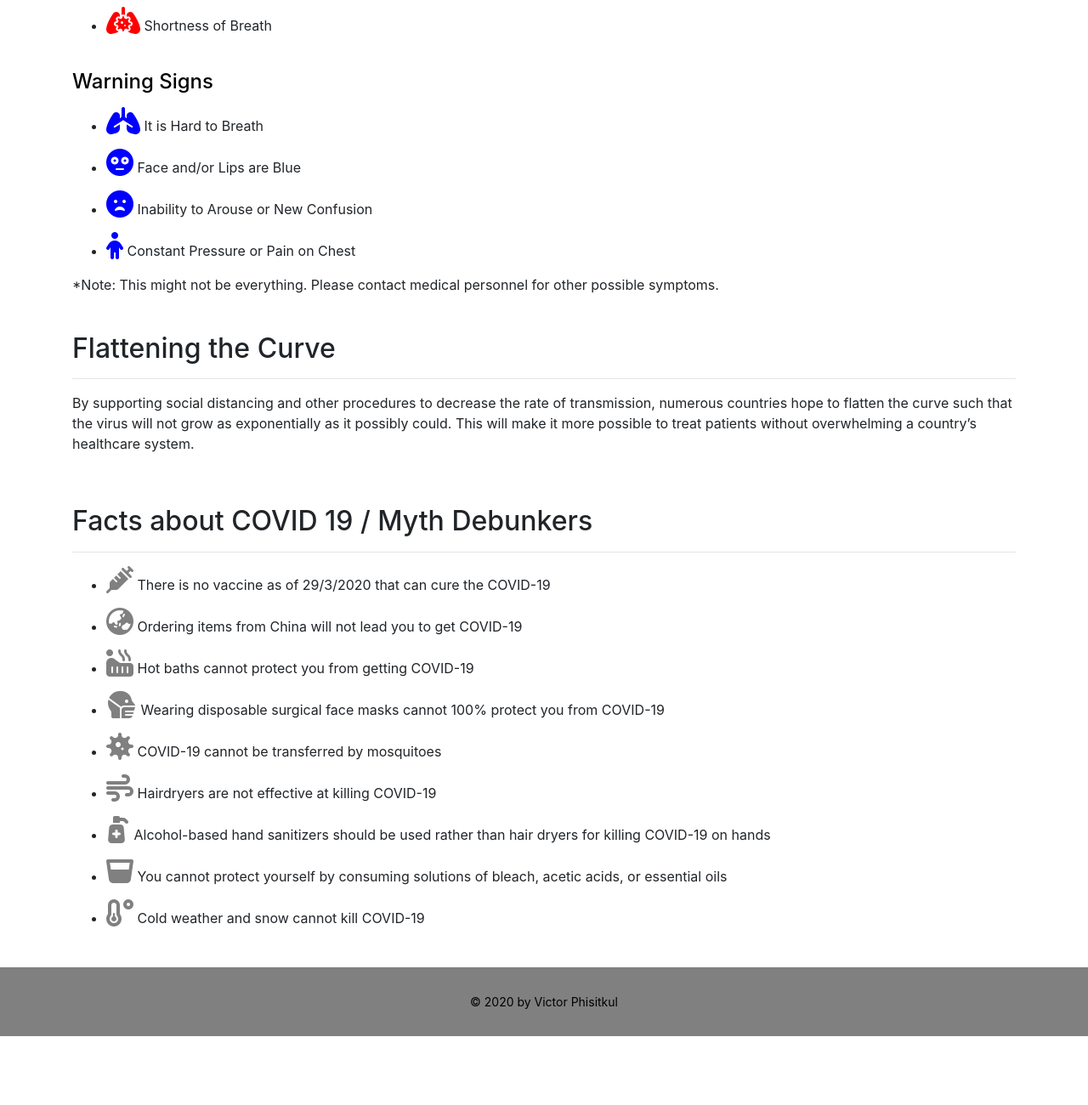
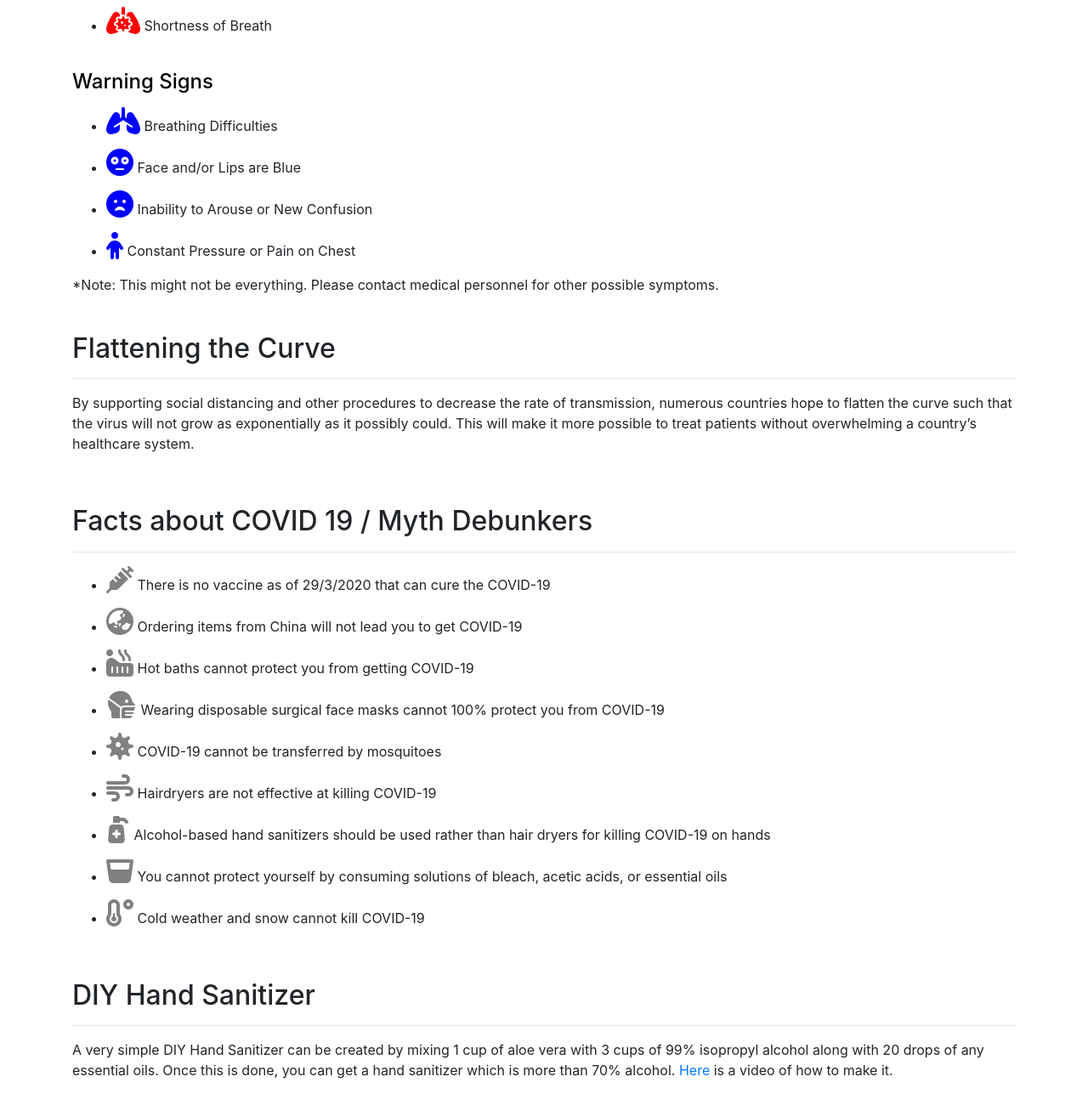
Before and after one commit to Bobthebuilder-cool/Bob-the-builder, a plain HTML site: page index.html in a window 1280 px wide. Shown: the part 1720-3020 px from the top of the page at 85% size. Before the commit the page ends 2939 px from the top, so only its background shows below. Drawn offline with nearby package versions, Linux system fonts and the light colour scheme.

Commit message:
improve 5

```diff
--- a/index.html
+++ b/index.html
@@ -23,12 +23,12 @@
                 <h2 class="title">How to Protect Yourself</h2>
                 <hr>
                 <ul class="protect-list">
-                    <li><i class="icon fas fa-spray-can"></i>  Disinfect and clean things that are often touched</li>
+                    <li><i class="icon fas fa-hand-paper"></i>  Avoid touching your eyes, mouth, and nose</li>
                     <li><i class="icon fas fa-hands-wash"></i>  Wash your hands often</li>
                     <li><i class="icon fas fa-home"></i>  Stay at home</li>
-                    <li><i class="icon fas fa-hand-paper"></i>  Don’t touch your eyes, mouth, and nose</li>
+                    <li><i class="icon fas fa-head-side-virus"></i>  Stay away from people who are sick</li>
                     <li><i class="icon fas fa-box-tissue"></i>  Sneeze into a tissue and throw it away in a bin</li>
-                    <li><i class="icon fas fa-head-side-virus"></i>  Stay away from people who are sick</li>
+                    <li><i class="icon fas fa-spray-can"></i>  Disinfect and clean things that are often touched</li>
                 </ul>
             </div>
         </div>
@@ -53,7 +53,7 @@
                 <br>
                 <h4 class="body">Warning Signs</h4>
                 <ul class="protect-list">
-                    <li><i class="emoji fas fa-lungs"></i>  It is Hard to Breath</li>
+                    <li><i class="emoji fas fa-lungs"></i>  Breathing Difficulties</li>
                     <li><i class="emoji fas fa-flushed"></i>  Face and/or Lips are Blue</li>
                     <li><i class="emoji fas fa-frown-open"></i>  Inability to Arouse or New Confusion</li>
                     <li><i class="emoji fas fa-child"></i> Constant Pressure or Pain on Chest</li>
@@ -88,6 +88,14 @@
                 </ul>
             </div>
         </div>
+        <br>
+        <div class="row">
+            <div class="col">
+                <h2 class="title">DIY Hand Sanitizer</h2>
+                <hr>
+                <p>A very simple DIY Hand Sanitizer can be created by mixing 1 cup of aloe vera with 3 cups of 99% isopropyl alcohol along with 20 drops of any essential oils. Once this is done, you can get a hand sanitizer which is more than 70% alcohol. <a href=”https://www.youtube.com/watch?v=D6-wj5jKmQU&t=37s”>Here</a> is a video of how to make it.</p>
+            </div>
+        </div>
     </div>
     <footer >&copy; 2020 by Victor Phisitkul</footer>
     <script src="https://kit.fontawesome.com/07327420e5.js" crossorigin="anonymous"></script>
```
